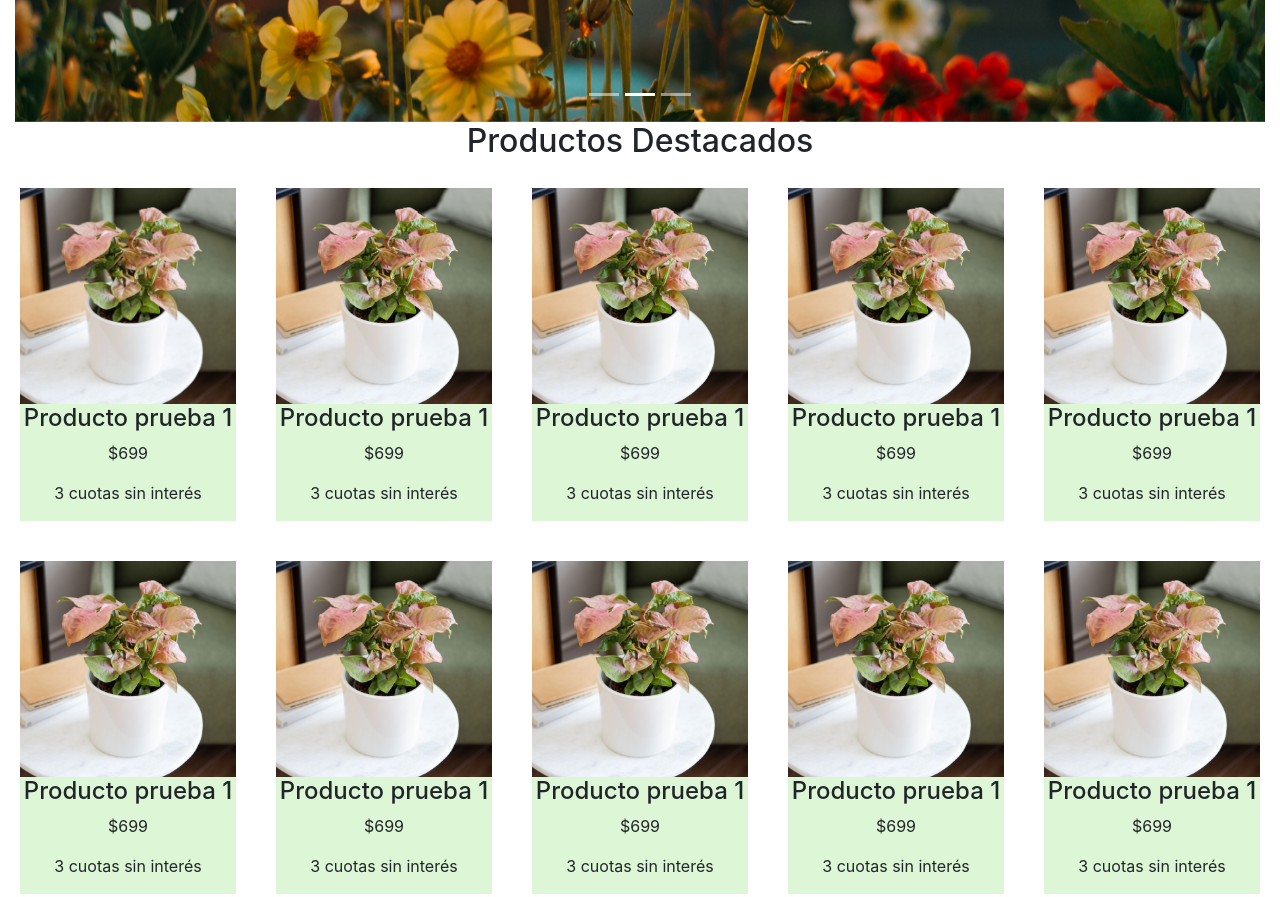
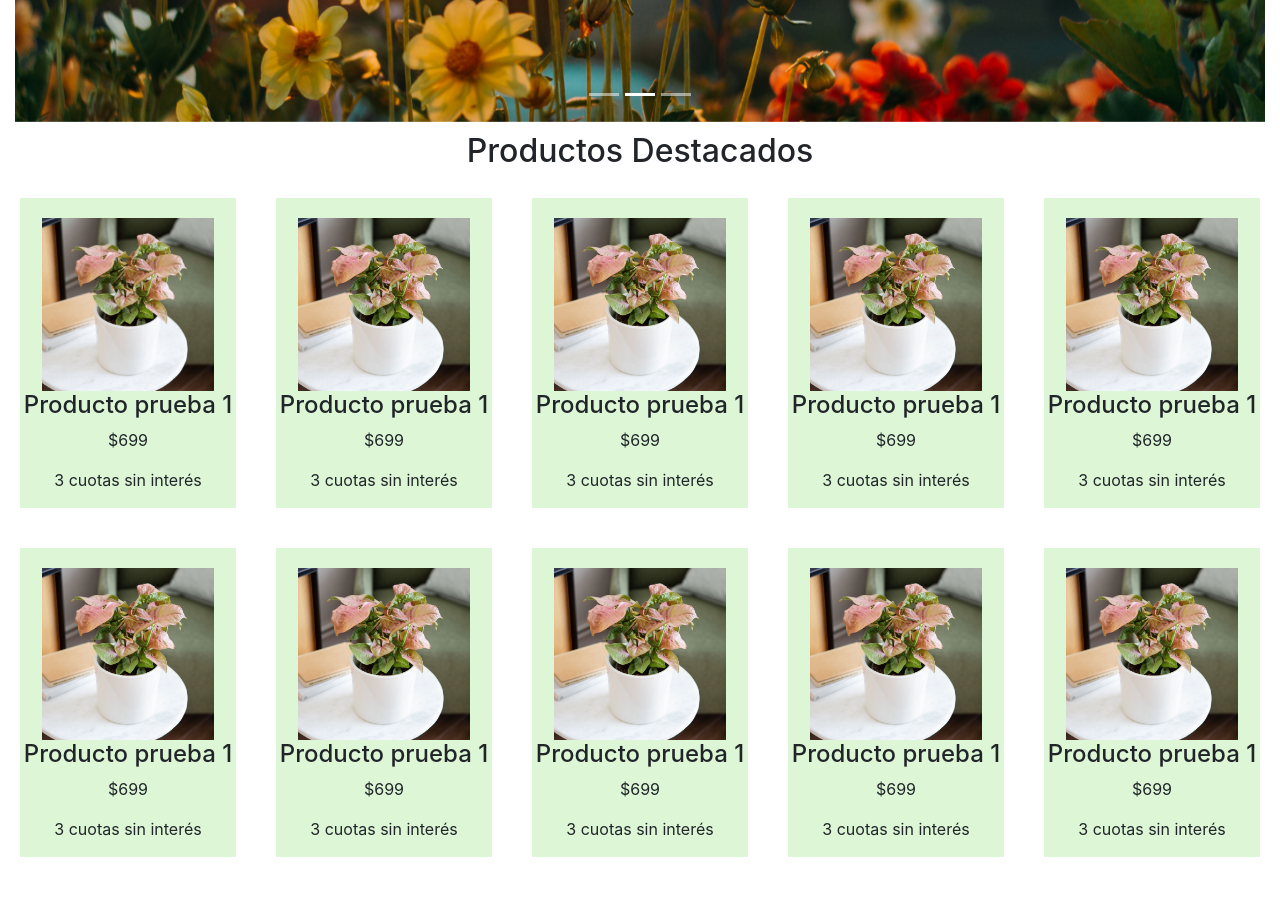
Before and after one commit to StefiGA/ProyectoFinal-GilArroyoStefania, a website: page index.html in a window 1280 px wide. Shown: the part 400-1297 px from the top of the page. Drawn offline with nearby package versions, Linux system fonts and the light colour scheme.

Commit message:
modifique index responsive

```diff
--- a/css/estilo.css
+++ b/css/estilo.css
@@ -261,7 +261,19 @@ main .imagenesDeProductos div .precio {
 }
 
 .productosDestacados .contenedorDeProductDestac .pd__columna img{
-  width: 100%;
+  width: 80%;
+  margin-top: 20px;
+}
+
+.container-fluid .logo{
+  list-style-type: none;
+  text-decoration: none;
+  color: black;
+}
+
+.textoProDectacados{
+  text-align: center;
+  margin-top: 10px;
 }
 
 .pd__columna{
@@ -278,13 +290,13 @@ main .imagenesDeProductos div .precio {
 
 @media(min-width:520px) {
   .productosDestacados .contenedorDeProductDestac{
-    grid-template-columns: repeat(2,50%);
+    grid-template-columns: repeat(2,40%);
   }
 }
 
 @media(min-width:728px) {
   .productosDestacados .contenedorDeProductDestac{
-    grid-template-columns: repeat(3,33.3%);
+    grid-template-columns: repeat(3,50%);
   }
 }
 
@@ -296,18 +308,8 @@ main .imagenesDeProductos div .precio {
     margin: 20px;
 }
 
-.textoProDectacados{
-  text-align: center;
-}
-
 @media(max-width:520px) {
   .productosDestacados .contenedorDeProductDestac{
     grid-template-columns: repeat(1,40%);
   }
 }
-
-.container-fluid .logo{
-  list-style-type: none;
-  text-decoration: none;
-  color: black;
-}
```
